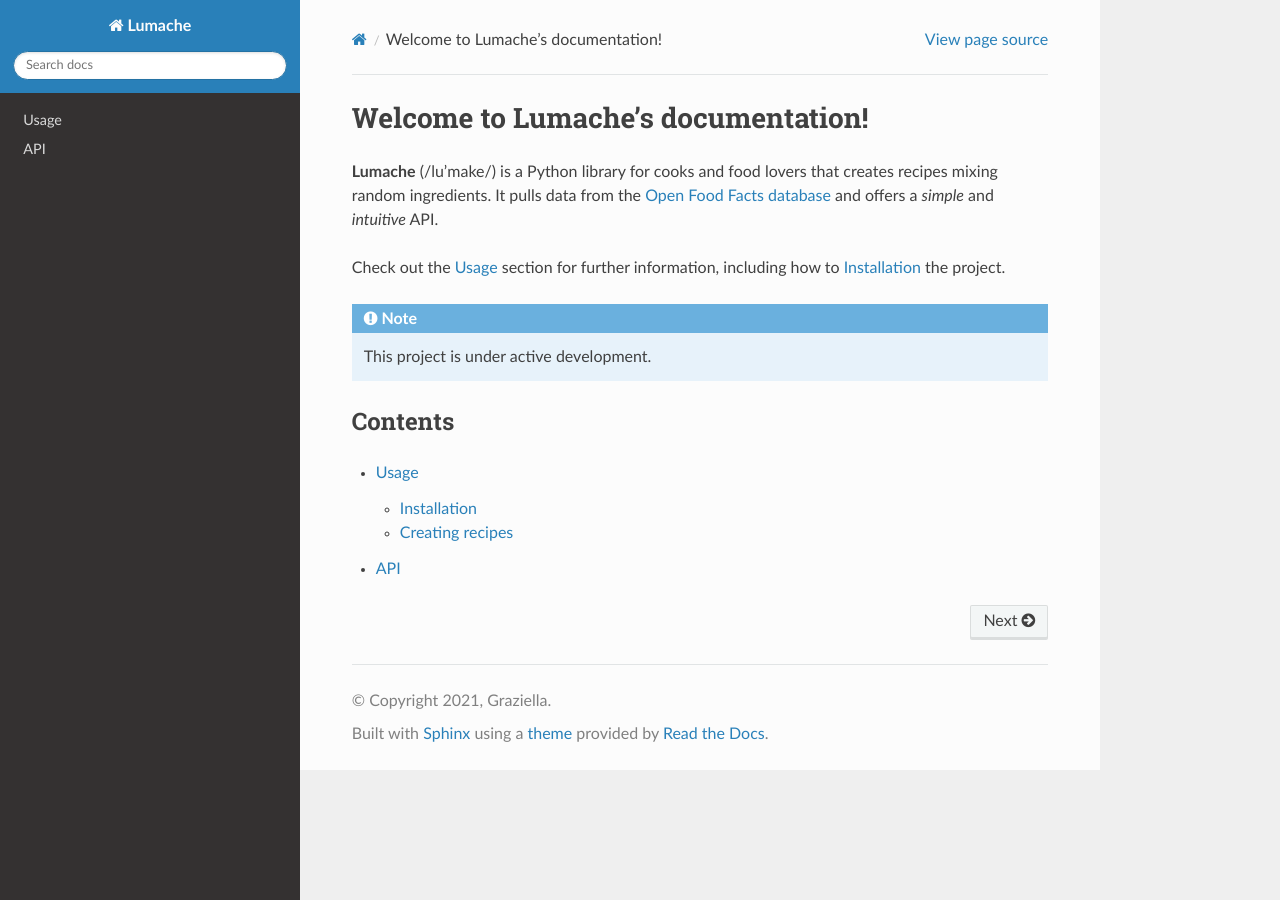
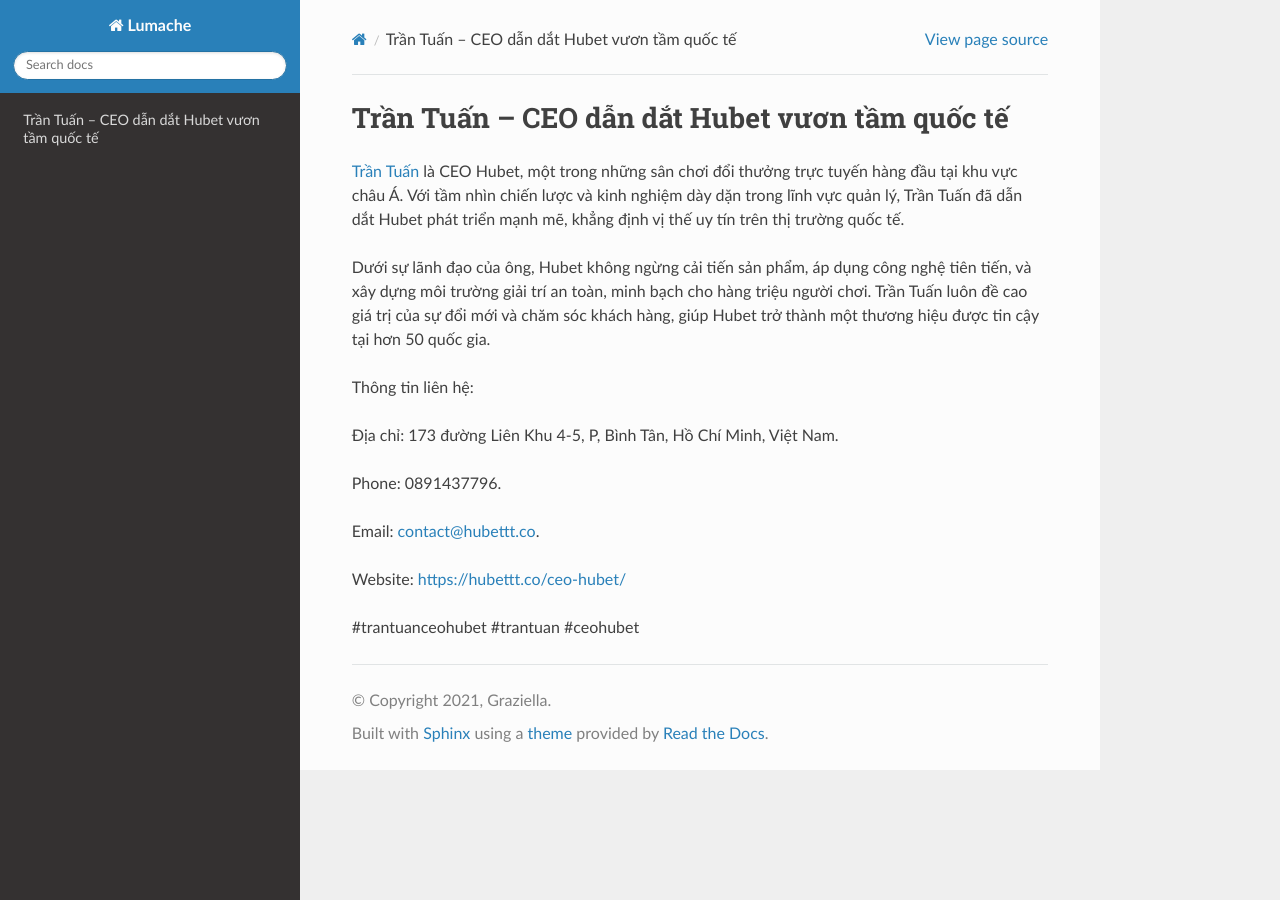
Before and after one commit to parkisngan19/trantuanceohubet, a Sphinx documentation site: the page built from docs/source/index.rst, in a window 1280 px wide. Built offline with Sphinx 7.4.7 and the Read the Docs theme 3.1.0, drawn with Linux system fonts in a browser that asks for light colours.

Commit message:
Update index.rst

```diff
--- a/docs/source/index.rst
+++ b/docs/source/index.rst
@@ -1,22 +1,18 @@
-Welcome to Lumache's documentation!
+Trần Tuấn – CEO dẫn dắt Hubet vươn tầm quốc tế
 ===================================
 
-**Lumache** (/lu'make/) is a Python library for cooks and food lovers
-that creates recipes mixing random ingredients.
-It pulls data from the `Open Food Facts database <https://world.openfoodfacts.org/>`_
-and offers a *simple* and *intuitive* API.
+`Trần Tuấn <https://hubettt.co/ceo-hubet/>`_ là CEO Hubet, một trong những sân chơi đổi thưởng trực tuyến hàng đầu tại khu vực châu Á. Với tầm nhìn chiến lược và kinh nghiệm dày dặn trong lĩnh vực quản lý, Trần Tuấn đã dẫn dắt Hubet phát triển mạnh mẽ, khẳng định vị thế uy tín trên thị trường quốc tế.
 
-Check out the :doc:`usage` section for further information, including
-how to :ref:`installation` the project.
+Dưới sự lãnh đạo của ông, Hubet không ngừng cải tiến sản phẩm, áp dụng công nghệ tiên tiến, và xây dựng môi trường giải trí an toàn, minh bạch cho hàng triệu người chơi. Trần Tuấn luôn đề cao giá trị của sự đổi mới và chăm sóc khách hàng, giúp Hubet trở thành một thương hiệu được tin cậy tại hơn 50 quốc gia.
 
-.. note::
+Thông tin liên hệ:
 
-   This project is under active development.
+Địa chỉ: 173 đường Liên Khu 4-5, P, Bình Tân, Hồ Chí Minh, Việt Nam.
 
-Contents
---------
+Phone: 0891437796.
 
-.. toctree::
+Email: contact@hubettt.co.
 
-   usage
-   api
+Website: https://hubettt.co/ceo-hubet/
+
+#trantuanceohubet #trantuan #ceohubet
```
